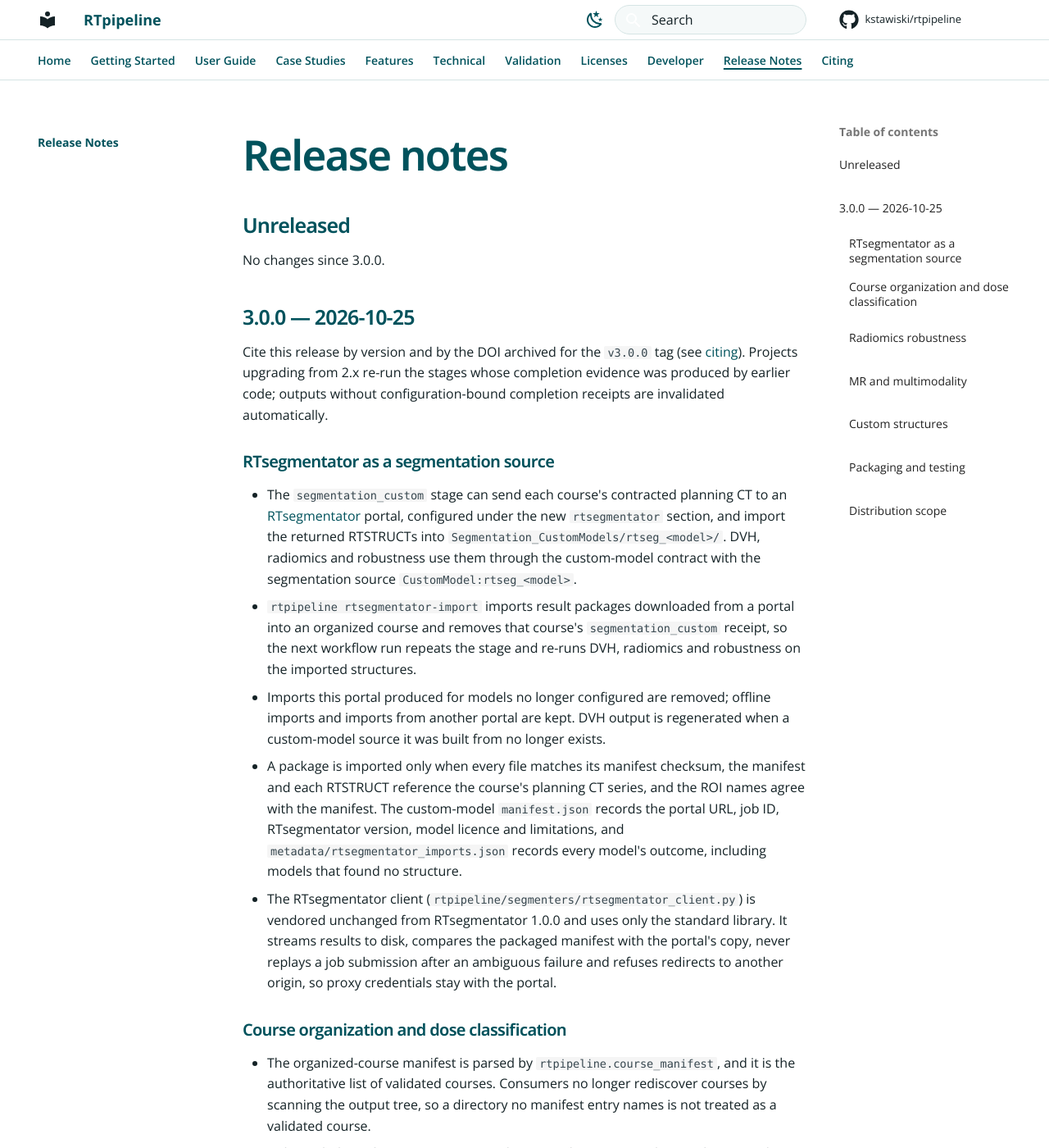
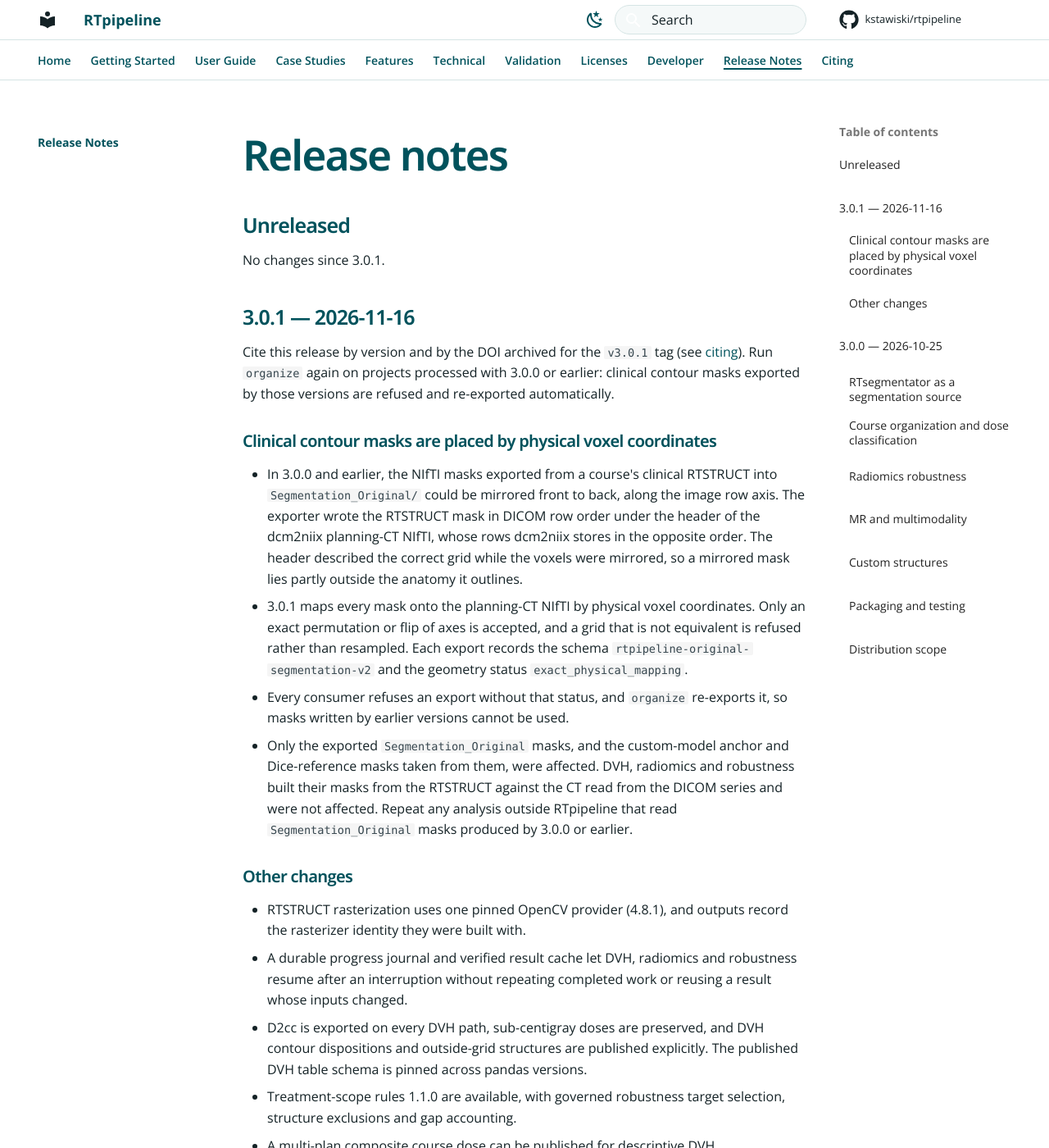
Before and after one commit to kstawiski/rtpipeline, an MkDocs documentation site: the page built from docs/release_notes.md, in a window 1280 px wide and 1400 px high. Shown: the whole window at 82% size. Built offline with MkDocs 1.6.1 and Material for MkDocs 9.7.7, drawn with Linux system fonts in a browser that asks for light colours; comment, search, counter and statistics services are not loaded; some of the changed text lies outside the part shown.

Commit message:
Release 3.0.1: clinical contour masks placed by physical voxel coordinates
3.0.0 and earlier could export Segmentation_Original masks mirrored front to
back (RTSTRUCT mask in DICOM row order under the dcm2niix CT header). The
physical-coordinate mapping (6b880cc) and the refusal of legacy exports are
in this release; legacy exports are re-exported by organize. DVH, radiomics
and robustness were not affected. Version 3.0.1 in the package, CITATION,
CodeMeta and Apptainer definition, with release notes.

Co-Authored-By: Claude Opus 5.5 <noreply@anthropic.com>

```diff
--- a/codemeta.json
+++ b/codemeta.json
@@ -3,9 +3,9 @@
   "@type": "SoftwareSourceCode",
   "name": "RTpipeline",
   "description": "Snakemake and Python pipeline that turns raw radiotherapy DICOM exports into analysis-ready dose-volume, radiomics, robustness and quality-control tables.",
-  "version": "3.0.0",
-  "softwareVersion": "3.0.0",
-  "dateModified": "2026-10-25",
+  "version": "3.0.1",
+  "softwareVersion": "3.0.1",
+  "dateModified": "2026-11-16",
   "license": "https://spdx.org/licenses/MIT",
   "codeRepository": "https://github.com/kstawiski/rtpipeline",
   "url": "https://kstawiski.github.io/rtpipeline/",
--- a/docs/citing.md
+++ b/docs/citing.md
@@ -8,7 +8,7 @@ the machine-readable metadata; GitHub's "Cite this repository" button formats it
 @software{rtpipeline_3_0_0,
   title = {RTpipeline: Automated Radiotherapy DICOM Processing Pipeline},
   author = {Stawiski, Konrad},
-  version = {3.0.0},
+  version = {3.0.1},
   url = {https://github.com/kstawiski/rtpipeline},
   year = {2026}
 }
--- a/docs/release_notes.md
+++ b/docs/release_notes.md
@@ -2,7 +2,53 @@
 
 ## Unreleased
 
-No changes since 3.0.0.
+No changes since 3.0.1.
+
+## 3.0.1 — 2026-11-16
+
+Cite this release by version and by the DOI archived for the `v3.0.1` tag (see
+[citing](citing.md)). Run `organize` again on projects processed with 3.0.0 or
+earlier: clinical contour masks exported by those versions are refused and
+re-exported automatically.
+
+### Clinical contour masks are placed by physical voxel coordinates
+
+- In 3.0.0 and earlier, the NIfTI masks exported from a course's clinical
+  RTSTRUCT into `Segmentation_Original/` could be mirrored front to back, along
+  the image row axis. The exporter wrote the RTSTRUCT mask in DICOM row order
+  under the header of the dcm2niix planning-CT NIfTI, whose rows dcm2niix stores
+  in the opposite order. The header described the correct grid while the voxels
+  were mirrored, so a mirrored mask lies partly outside the anatomy it outlines.
+- 3.0.1 maps every mask onto the planning-CT NIfTI by physical voxel
+  coordinates. Only an exact permutation or flip of axes is accepted, and a
+  grid that is not equivalent is refused rather than resampled. Each export
+  records the schema `rtpipeline-original-segmentation-v2` and the geometry
+  status `exact_physical_mapping`.
+- Every consumer refuses an export without that status, and `organize`
+  re-exports it, so masks written by earlier versions cannot be used.
+- Only the exported `Segmentation_Original` masks, and the custom-model anchor
+  and Dice-reference masks taken from them, were affected. DVH, radiomics and
+  robustness built their masks from the RTSTRUCT against the CT read from the
+  DICOM series and were not affected. Repeat any analysis outside RTpipeline
+  that read `Segmentation_Original` masks produced by 3.0.0 or earlier.
+
+### Other changes
+
+- RTSTRUCT rasterization uses one pinned OpenCV provider (4.8.1), and outputs
+  record the rasterizer identity they were built with.
+- A durable progress journal and verified result cache let DVH, radiomics and
+  robustness resume after an interruption without repeating completed work or
+  reusing a result whose inputs changed.
+- D2cc is exported on every DVH path, sub-centigray doses are preserved, and
+  DVH contour dispositions and outside-grid structures are published
+  explicitly. The published DVH table schema is pinned across pandas versions.
+- Treatment-scope rules 1.1.0 are available, with governed robustness target
+  selection, structure exclusions and gap accounting.
+- A multi-plan composite course dose can be published for descriptive DVH.
+- Planning-CT conversion, conversion provenance and cache reuse are validated
+  more strictly, and radiomics rows are published in ROI enumeration order on
+  every backend.
+- Tests use synthetic course keys only, and a guard refuses real ones.
 
 ## 3.0.0 — 2026-10-25
 
--- a/pyproject.toml
+++ b/pyproject.toml
@@ -4,7 +4,7 @@ build-backend = "setuptools.build_meta"
 
 [project]
 name = "rtpipeline"
-version = "3.0.0"
+version = "3.0.1"
 description = "Open-source framework for standardized radiotherapy analytics with robustness-aware radiomics"
 authors = [{ name = "Konrad Stawiski", email = "konrad@konsta.com.pl" }]
 readme = "README.md"
--- a/rtpipeline/__init__.py
+++ b/rtpipeline/__init__.py
@@ -3,7 +3,7 @@
 # - Main environment: NumPy 2.x for TotalSegmentator
 # - Radiomics environment: NumPy 1.x for PyRadiomics (via conda run)
 
-__version__ = "3.0.0"
+__version__ = "3.0.1"
 
 __all__ = [
     "config",
```
Also changed, not shown: docs/DOCKER.md (+4 -4 lines), docs/README.md (+1 -1 lines), docs/index.md (+2 -2 lines), 2 other files.
